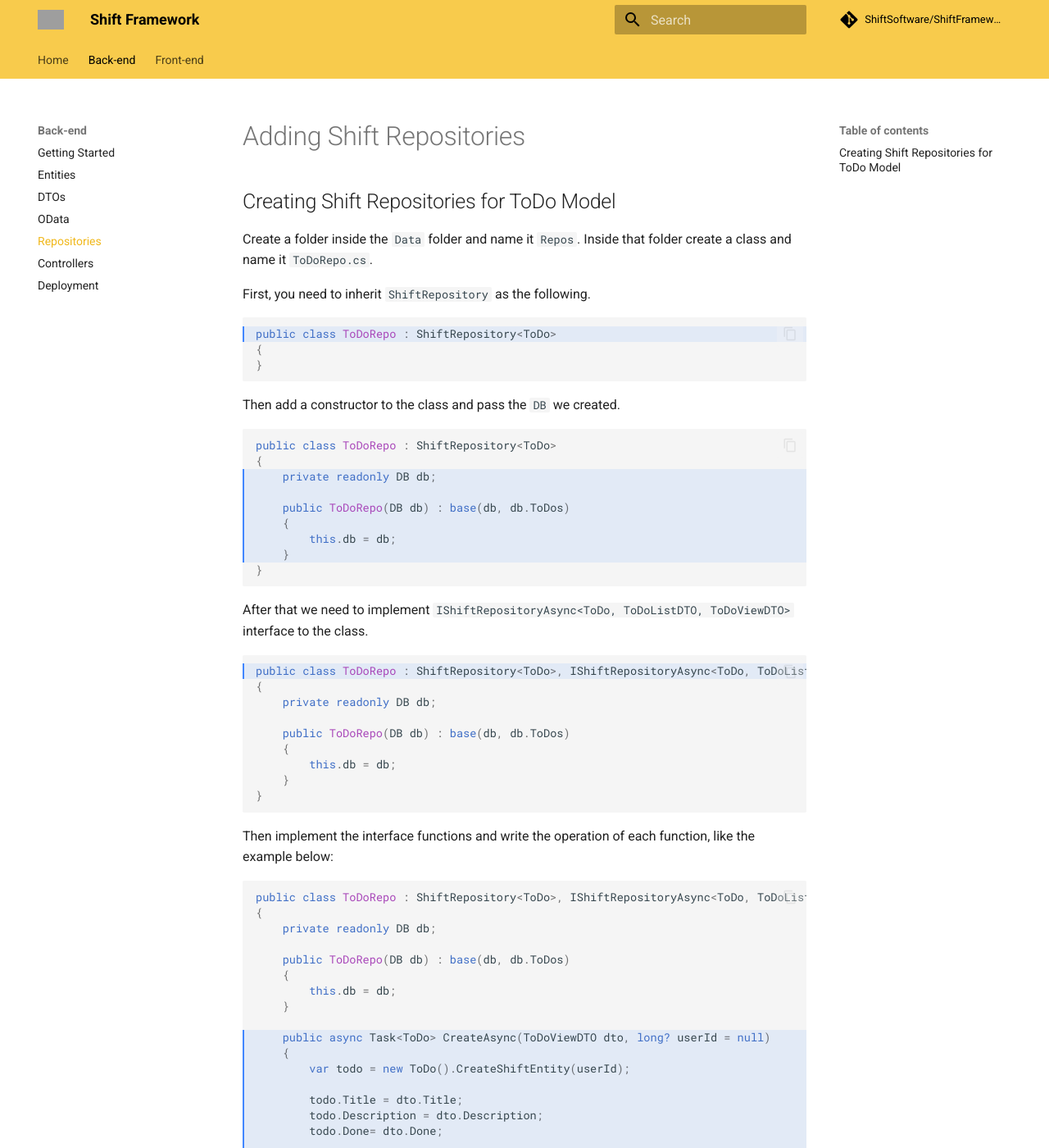
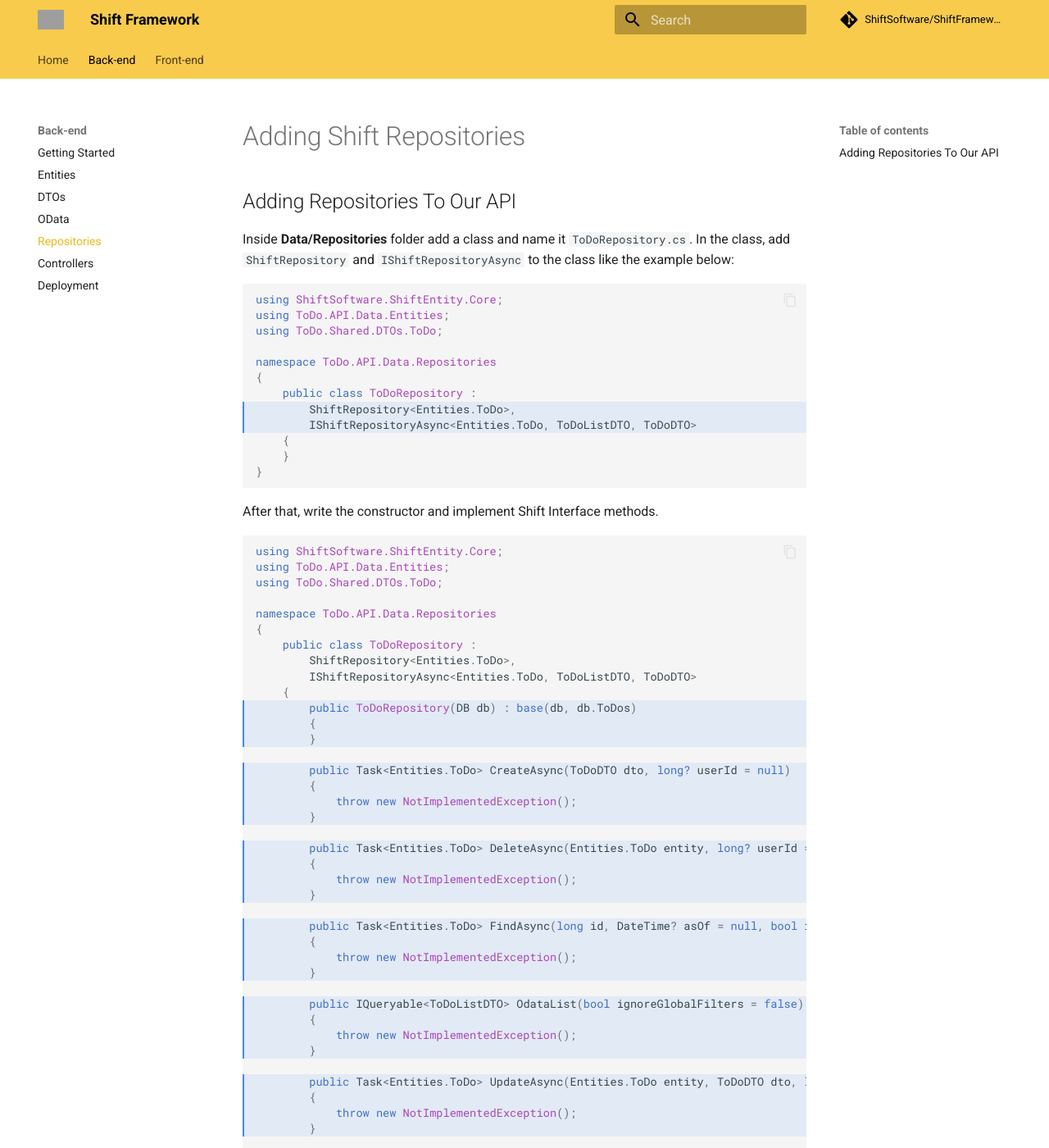
Before and after one commit to ShiftSoftware/ShiftFrameworkWebsite, an MkDocs documentation site: the page built from docs/back-end/repositories.md, in a window 1280 px wide and 1400 px high. Shown: the whole window at 82% size. Built offline with MkDocs 1.6.1 and Material for MkDocs 9.7.7, drawn with Linux system fonts in a browser that asks for light colours; comment, search, counter and statistics services are not loaded; some of the changed text lies outside the part shown; grey boxes are pictures that could not be loaded.

Commit message:
Update repositories.md

````diff
--- a/docs/back-end/repositories.md
+++ b/docs/back-end/repositories.md
@@ -1,112 +1,256 @@
 # Adding Shift Repositories
 
-## Creating Shift Repositories for ToDo Model
+## Adding Repositories To Our API
 
-Create a folder inside the ```Data``` folder and name it ```Repos```. Inside that folder create a class and name it ```ToDoRepo.cs```.
+Inside **Data/Repositories** folder add a class and name it ``ToDoRepository.cs``. In the class, add ``ShiftRepository`` and ``IShiftRepositoryAsync`` to the class like the example below:
 
-First, you need to inherit ```ShiftRepository``` as the following.
+``` cs hl_lines="8-9"
+using ShiftSoftware.ShiftEntity.Core;
+using ToDo.API.Data.Entities;
+using ToDo.Shared.DTOs.ToDo;
 
-``` cs hl_lines="1"
-public class ToDoRepo : ShiftRepository<ToDo>
+namespace ToDo.API.Data.Repositories
 {
-}
-```
-
-Then add a constructor to the class and pass the ```DB``` we created.
-
-``` cs hl_lines="3-8"
-public class ToDoRepo : ShiftRepository<ToDo>
-{
-    private readonly DB db;
-
-    public ToDoRepo(DB db) : base(db, db.ToDos)
+    public class ToDoRepository :
+        ShiftRepository<Entities.ToDo>,
+        IShiftRepositoryAsync<Entities.ToDo, ToDoListDTO, ToDoDTO>
     {
-        this.db = db;
     }
 }
 ```
 
-After that we need to implement ```IShiftRepositoryAsync<ToDo, ToDoListDTO, ToDoViewDTO>``` interface to the class.
+After that, write the constructor and implement Shift Interface methods.
 
-``` cs hl_lines="1"
-public class ToDoRepo : ShiftRepository<ToDo>, IShiftRepositoryAsync<ToDo, ToDoListDTO, ToDoViewDTO>
+``` cs hl_lines="11-13 15-18 20-23 25-28 30-33 35-38 40-43"
+using ShiftSoftware.ShiftEntity.Core;
+using ToDo.API.Data.Entities;
+using ToDo.Shared.DTOs.ToDo;
+
+namespace ToDo.API.Data.Repositories
 {
-    private readonly DB db;
+    public class ToDoRepository :
+        ShiftRepository<Entities.ToDo>,
+        IShiftRepositoryAsync<Entities.ToDo, ToDoListDTO, ToDoDTO>
+    {
+        public ToDoRepository(DB db) : base(db, db.ToDos)
+        {
+        }
 
-    public ToDoRepo(DB db) : base(db, db.ToDos)
-    {
-        this.db = db;
+        public Task<Entities.ToDo> CreateAsync(ToDoDTO dto, long? userId = null)
+        {
+            throw new NotImplementedException();
+        }
+
+        public Task<Entities.ToDo> DeleteAsync(Entities.ToDo entity, long? userId = null)
+        {
+            throw new NotImplementedException();
+        }
+
+        public Task<Entities.ToDo> FindAsync(long id, DateTime? asOf = null, bool ignoreGlobalFilters = false)
+        {
+            throw new NotImplementedException();
+        }
+
+        public IQueryable<ToDoListDTO> OdataList(bool ignoreGlobalFilters = false)
+        {
+            throw new NotImplementedException();
+        }
+
+        public Task<Entities.ToDo> UpdateAsync(Entities.ToDo entity, ToDoDTO dto, long? userId = null)
+        {
+            throw new NotImplementedException();
+        }
+
+        public Task<ToDoDTO> ViewAsync(Entities.ToDo entity)
+        {
+            throw new NotImplementedException();
+        }
     }
 }
 ```
 
-Then implement the interface functions and write the operation of each function, like the example below:
+Then, add database property and change the methods to asynchronous.
 
-``` cs hl_lines="10-19 21-25 27-30 32-40 42-50 52-55"
-public class ToDoRepo : ShiftRepository<ToDo>, IShiftRepositoryAsync<ToDo, ToDoListDTO, ToDoViewDTO>
+``` cs hl_lines="12 16 19 24 29 34 39 44"
+using Microsoft.EntityFrameworkCore;
+using ShiftSoftware.ShiftEntity.Core;
+using ToDo.API.Data.Entities;
+using ToDo.Shared.DTOs.ToDo;
+
+namespace ToDo.API.Data.Repositories
 {
-    private readonly DB db;
+    public class ToDoRepository :
+        ShiftRepository<Entities.ToDo>,
+        IShiftRepositoryAsync<Entities.ToDo, ToDoListDTO, ToDoDTO>
+    {
+        private DB db;
 
-    public ToDoRepo(DB db) : base(db, db.ToDos)
-    {
-        this.db = db;
-    }
+        public ToDoRepository(DB db) : base(db, db.ToDos)
+        {
+            this.db = db;
+        }
 
-    public async Task<ToDo> CreateAsync(ToDoViewDTO dto, long? userId = null)
-    {
-        var todo = new ToDo().CreateShiftEntity(userId);
+        public async Task<Entities.ToDo> CreateAsync(ToDoDTO dto, long? userId = null)
+        {
+            throw new NotImplementedException();
+        }
 
-        todo.Title = dto.Title;
-        todo.Description = dto.Description;
-        todo.Done= dto.Done;
+        public async Task<Entities.ToDo> DeleteAsync(Entities.ToDo entity, long? userId = null)
+        {
+            throw new NotImplementedException();
+        }
 
-        return todo;
-    }
+        public async Task<Entities.ToDo> FindAsync(long id, DateTime? asOf = null, bool ignoreGlobalFilters = false)
+        {
+            throw new NotImplementedException();
+        }
 
-    public async Task<ToDo> DeleteAsync(ToDo entity, long? userId = null)
-    {
-        entity.DeleteShiftEntity(userId);
-        return entity;
-    }
+        public async IQueryable<ToDoListDTO> OdataList(bool ignoreGlobalFilters = false)
+        {
+            throw new NotImplementedException();
+        }
 
-    public async Task<ToDo> FindAsync(long id, DateTime? asOf = null, bool ignoreGlobalFilters = false)
-    {
-        return await base.FindAsync(id, asOf, ignoreGlobalFilters: ignoreGlobalFilters);
-    }
+        public async Task<Entities.ToDo> UpdateAsync(Entities.ToDo entity, ToDoDTO dto, long? userId = null)
+        {
+            throw new NotImplementedException();
+        }
 
-    public IQueryable<ToDoListDTO> OdataList(bool ignoreGlobalFilters = false)
-    {
-        var todos = db.ToDos.AsNoTracking();
-
-        if (ignoreGlobalFilters)
-            todos = todos.IgnoreQueryFilters();
-
-        return todos.Select(x => (ToDoListDTO)x);
-    }
-
-    public async Task<ToDo> UpdateAsync(ToDo entity, ToDoViewDTO dto, long? userId = null)
-    {
-        entity.UpdateShiftEntity(userId);
-
-        entity.Title = dto.Title;
-        entity.Done = dto.Done;
-
-        return entity;
-    }
-
-    public async Task<ToDoViewDTO> ViewAsync(ToDo entity)
-    {
-        return entity;
+        public async Task<ToDoDTO> ViewAsync(Entities.ToDo entity)
+        {
+            throw new NotImplementedException();
+        }
     }
 }
 ```
 
-After creating the ```ToDoRepo.cs```, we need to register it in the services, inside ```Program.cs```.
+After that, add the following method:
 
-``` cs hl_lines="5"
-// Learn more about configuring Swagger/OpenAPI at https://aka.ms/aspnetcore/swashbuckle
-builder.Services.AddEndpointsApiExplorer();
-builder.Services.AddSwaggerGen();
+``` cs hl_lines="49-54"
+using Microsoft.EntityFrameworkCore;
+using ShiftSoftware.ShiftEntity.Core;
+using ToDo.API.Data.Entities;
+using ToDo.Shared.DTOs.ToDo;
 
-builder.Services.AddScoped<ToDoRepo>();
+namespace ToDo.API.Data.Repositories
+{
+    public class ToDoRepository :
+        ShiftRepository<Entities.ToDo>,
+        IShiftRepositoryAsync<Entities.ToDo, ToDoListDTO, ToDoDTO>
+    {
+        private DB db;
+
+        public ToDoRepository(DB db) : base(db, db.ToDos)
+        {
+            this.db = db;
+        }
+
+        public async Task<Entities.ToDo> CreateAsync(ToDoDTO dto, long? userId = null)
+        {
+            throw new NotImplementedException();
+        }
+
+        public async Task<Entities.ToDo> DeleteAsync(Entities.ToDo entity, long? userId = null)
+        {
+            throw new NotImplementedException();
+        }
+
+        public async Task<Entities.ToDo> FindAsync(long id, DateTime? asOf = null, bool ignoreGlobalFilters = false)
+        {
+            throw new NotImplementedException();
+        }
+
+        public async IQueryable<ToDoListDTO> OdataList(bool ignoreGlobalFilters = false)
+        {
+            throw new NotImplementedException();
+        }
+
+        public async Task<Entities.ToDo> UpdateAsync(Entities.ToDo entity, ToDoDTO dto, long? userId = null)
+        {
+            throw new NotImplementedException();
+        }
+
+        public async Task<ToDoDTO> ViewAsync(Entities.ToDo entity)
+        {
+            throw new NotImplementedException();
+        }
+
+        public async Task AssignValue(Entities.ToDo entity, ToDoDTO dto)
+        {
+            entity.Title = dto.Title;
+            entity.Description = dto.Description;
+            entity.Status = dto.Status;
+        }
+    }
+}
 ```
+
+Now, start the methods like the example below:
+
+``` cs hl_lines="19-26 28-33 35-38 40-43 45-52 54-57"
+using Microsoft.EntityFrameworkCore;
+using ShiftSoftware.ShiftEntity.Core;
+using ToDo.API.Data.Entities;
+using ToDo.Shared.DTOs.ToDo;
+
+namespace ToDo.API.Data.Repositories
+{
+    public class ToDoRepository :
+        ShiftRepository<Entities.ToDo>,
+        IShiftRepositoryAsync<Entities.ToDo, ToDoListDTO, ToDoDTO>
+    {
+        private DB db;
+
+        public ToDoRepository(DB db) : base(db, db.ToDos)
+        {
+            this.db = db;
+        }
+
+        public async Task<Entities.ToDo> CreateAsync(ToDoDTO dto, long? userId = null)
+        {
+            var entity = new Entities.ToDo().CreateShiftEntity(userId);
+
+            await this.AssignValue(entity, dto);
+
+            return entity;
+        }
+
+        public async Task<Entities.ToDo> DeleteAsync(Entities.ToDo entity, long? userId = null)
+        {
+            entity.DeleteShiftEntity(userId);
+
+            return entity;
+        }
+
+        public async Task<Entities.ToDo> FindAsync(long id, DateTime? asOf = null, bool ignoreGlobalFilters = false)
+        {
+            return await base.FindAsync(id, asOf, ignoreGlobalFilters);
+        }
+
+        public IQueryable<ToDoListDTO> OdataList(bool ignoreGlobalFilters = false)
+        {
+            return this.db.ToDos.Select(x => (ToDoListDTO)x);
+        }
+
+        public async Task<Entities.ToDo> UpdateAsync(Entities.ToDo entity, ToDoDTO dto, long? userId = null)
+        {
+            entity.UpdateShiftEntity(userId);
+
+            await this.AssignValue(entity, dto);
+
+            return entity;
+        }
+
+        public async Task<ToDoDTO> ViewAsync(Entities.ToDo entity)
+        {
+            return entity;
+        }
+
+        public async Task AssignValue(Entities.ToDo entity, ToDoDTO dto)
+        {
+            entity.Title = dto.Title;
+            entity.Description = dto.Description;
+            entity.Status = dto.Status;
+        }
+    }
+}
+```
````
